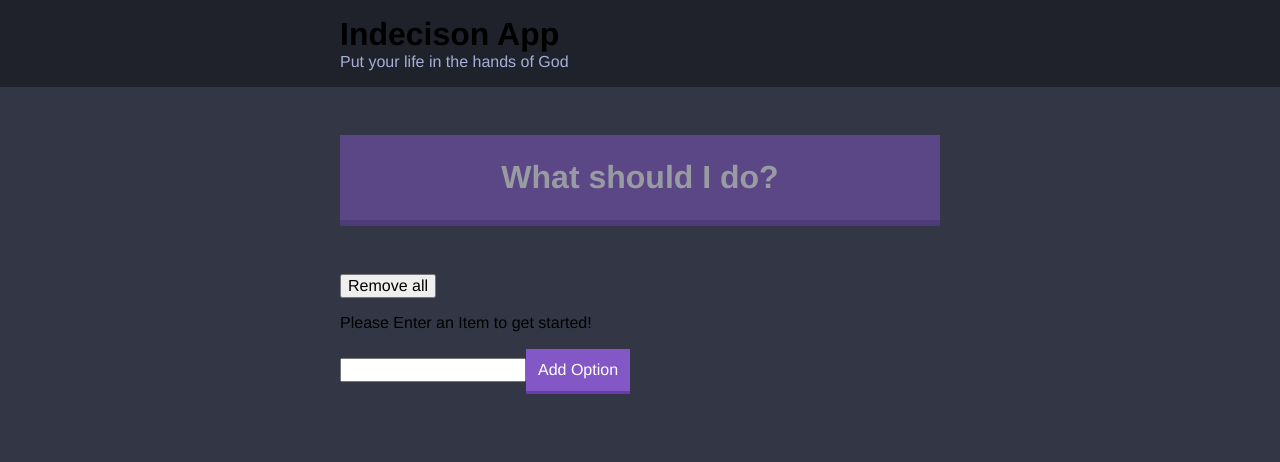
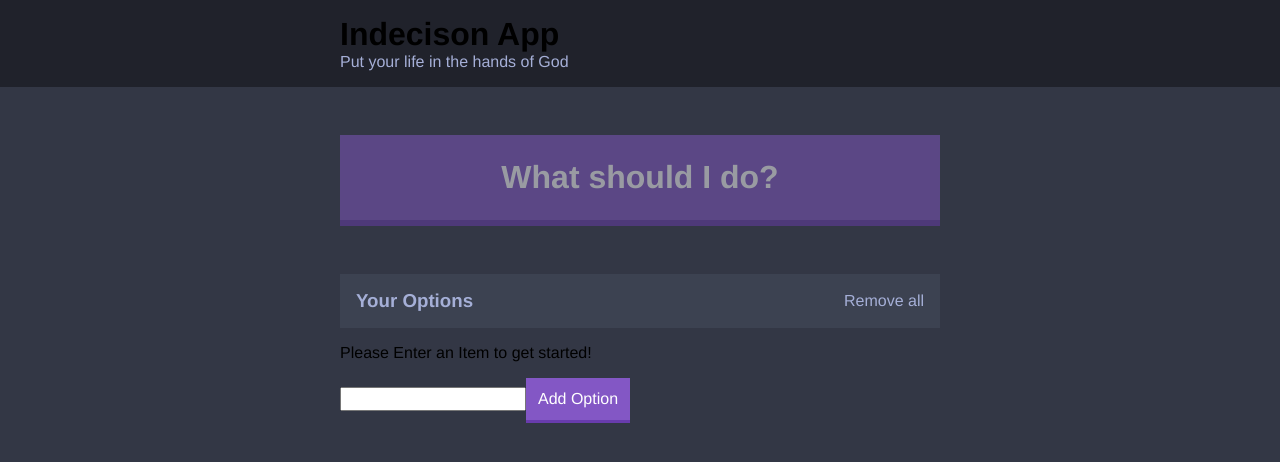
Before and after one commit to Mbarachi/Indescison-app, a React (Create React App) app: page / in a window 1280 px wide. Shown: the top 462 px of the page. Built offline with nearby package versions, Linux system fonts and the light colour scheme.

Commit message:
Styling the Option List

```diff
--- a/src/components/Option.js
+++ b/src/components/Option.js
@@ -5,6 +5,7 @@ function Option(props) {
             <div>
                 {props.optionText}
                 <button
+                    className="button button--link"
                     onClick={ (e) => {
                             props.handleDeleteOption(props.optionText)
                         }}
--- a/src/components/Options.js
+++ b/src/components/Options.js
@@ -3,7 +3,16 @@ import Option from "./Option"
 
 const Options = (props) => (
         <div>
-            <button onClick={props.handleDelete}>Remove all</button>
+            <div className="widget-header">
+                <h3 className="widget-title">Your Options</h3>
+                <button
+                    className="button button--link"
+                    onClick={props.handleDelete}
+                    >
+                        Remove all
+                </button>
+            </div>
+
             {props.options.length === 0 && <p>Please Enter an Item to get started!</p>}
             {
                 props.options.map(
--- a/src/styles/base/_settings.scss
+++ b/src/styles/base/_settings.scss
@@ -2,6 +2,7 @@
 $off-black : #20222b;
 $off-white: #a5afd7;
 $bg-color: #333745;
+$blue: #3c4251;
 $purple: #8357c5;
 
 
--- a/src/styles/components/_button.scss
+++ b/src/styles/components/_button.scss
@@ -22,3 +22,10 @@
     font-weight: 500;
     padding: $s-size;
 }
+
+.button--link {
+    background: none;
+    border: none;
+    color: $off-white;
+    padding: 0
+}
--- /dev/null
+++ b/src/styles/components/_widgets.scss
@@ -0,0 +1,11 @@
+.widget-header {
+    background: $blue;
+    color: $off-white;
+    padding: $n-size;
+    display: flex;
+    justify-content: space-between;
+}
+
+.widget-title {
+    margin: 0;
+}
--- a/src/styles/styles.scss
+++ b/src/styles/styles.scss
@@ -3,3 +3,4 @@
 @import './base/base';
 @import './components/button';
 @import './components/header';
+@import './components/widgets';
```
